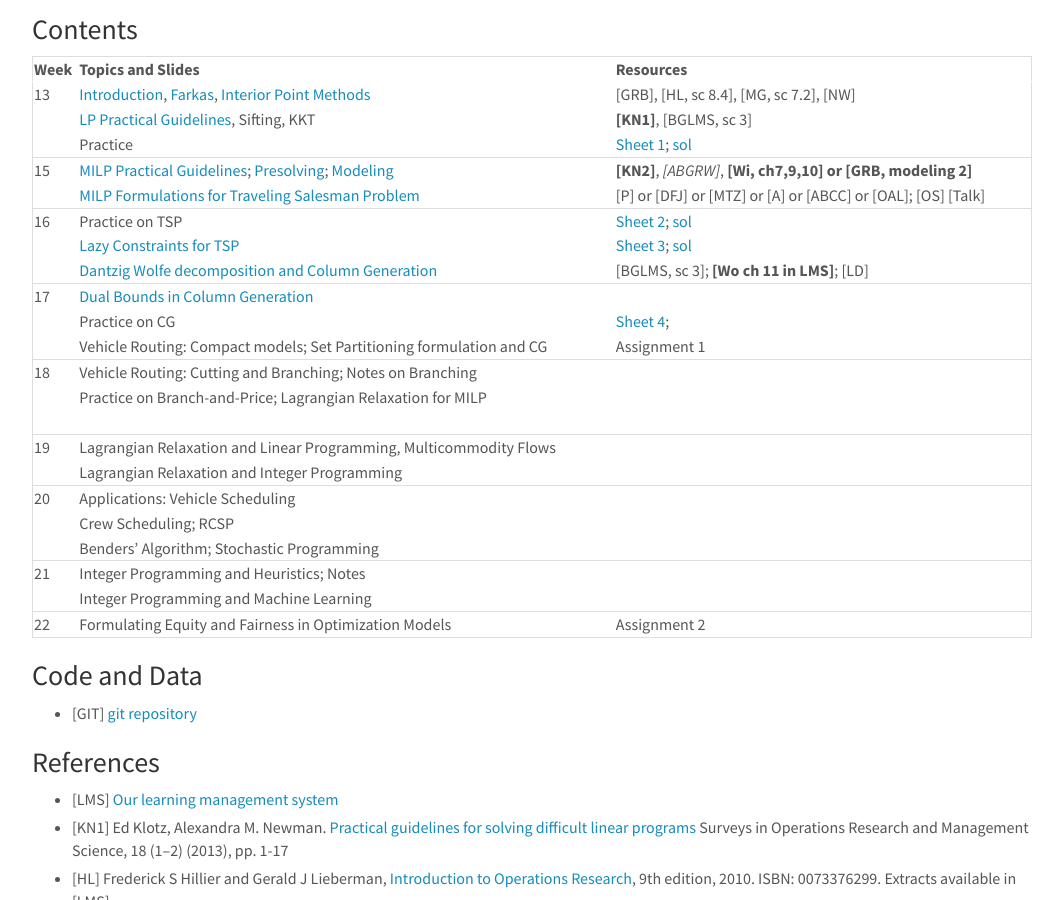
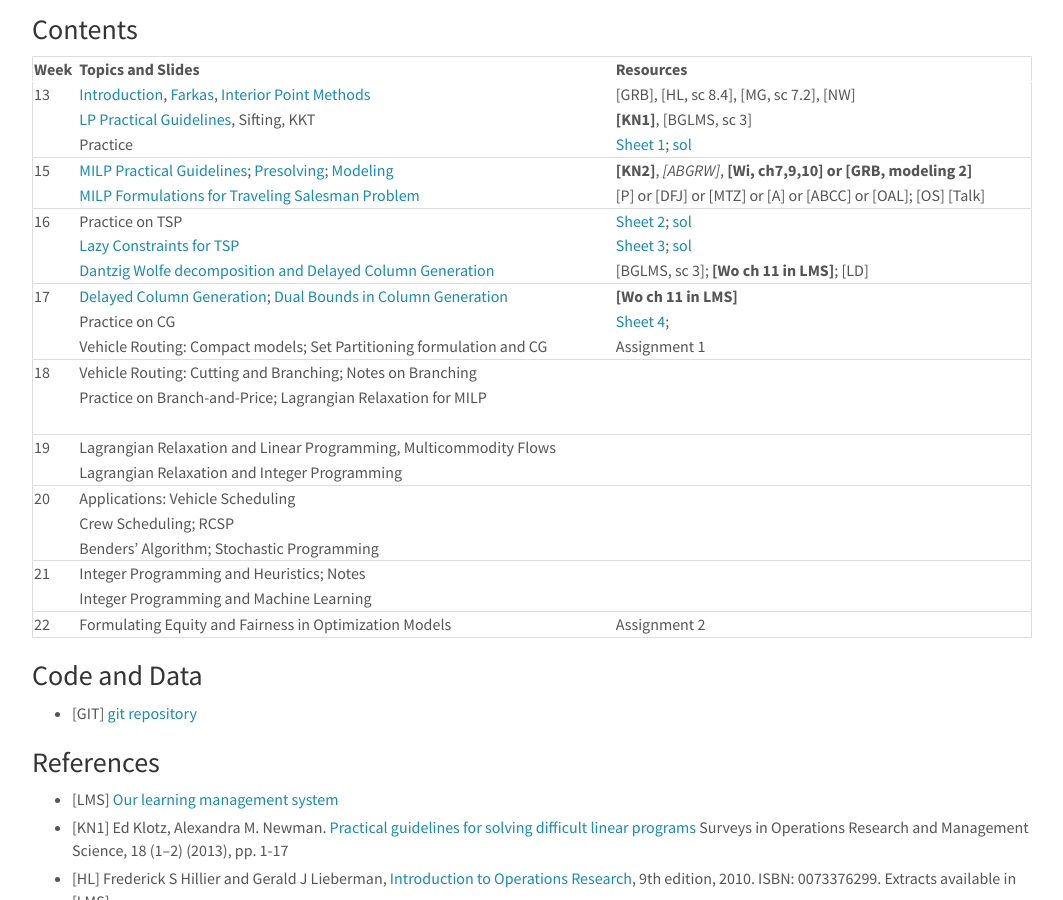
Before and after one commit to DM872/dm872.github.io, a Jekyll site: the page built from index.md, in a window 1280 px wide and 900 px high, scrolled down 465 px. Shown: the whole window, without its empty margins (108-1171 px from the left). Built offline with Jekyll 4.4.1, drawn with Linux system fonts in a browser that asks for light colours; nearby versions of some CDN libraries; comment, search, counter and statistics services are not loaded.

```diff
--- a/index.md
+++ b/index.md
@@ -54,39 +54,39 @@ w3.includeHTML();
 
 
 
-| Week | Topics and Slides                                                    | Resources                                                     |
-|------+----------------------------------------------------------------------+---------------------------------------------------------------|
-|   13 | [Introduction][51], [Farkas][512], [Interior Point Methods][511]     | [GRB], [HL, sc 8.4], [MG, sc 7.2], [NW]                       |
-|      | [LP Practical Guidelines][104],  Sifting, KKT                        | **[KN1]**,   [BGLMS, sc 3]                                    |
-|      | Practice                                                             | [Sheet 1][11]; [sol][81]                                      |
-|------+----------------------------------------------------------------------+---------------------------------------------------------------|
-|   15 | [MILP Practical Guidelines][105]; [Presolving][60]; [Modeling][7]    | **[KN2]**, *[ABGRW]*, **[Wi, ch7,9,10] or [GRB, modeling 2]** |
-|      | [MILP Formulations for Traveling Salesman Problem][144]              | [P] or [DFJ] or [MTZ] or [A] or [ABCC] or [OAL]; [OS] [Talk]  |
-|------+----------------------------------------------------------------------+---------------------------------------------------------------|
-|   16 | Practice on TSP                                                      | [Sheet 2][12];   [sol][82]                                    |
-|      | [Lazy Constraints for TSP][54]                                       | [Sheet 3][13];   [sol][83]                                    |
-|      | [Dantzig Wolfe decomposition and Column Generation][58]              | [BGLMS, sc 3];  **[Wo ch 11 in LMS]**; [LD]                   |
-|------+----------------------------------------------------------------------+---------------------------------------------------------------|
-|   17 | [Dual Bounds in Column Generation][59]                               |                                                               |
-|      | Practice on CG                                                       | [Sheet 4][14];                                                |
-|      | Vehicle Routing: Compact models; Set Partitioning formulation and CG | Assignment 1                                                  |
-|------+----------------------------------------------------------------------+---------------------------------------------------------------|
-|   18 | Vehicle Routing: Cutting and Branching; Notes on Branching           |                                                               |
-|      | Practice on Branch-and-Price; Lagrangian Relaxation for MILP         |                                                               |
-|      |                                                                      |                                                               |
-|------+----------------------------------------------------------------------+---------------------------------------------------------------|
-|   19 | Lagrangian Relaxation and Linear Programming, Multicommodity Flows   |                                                               |
-|      | Lagrangian Relaxation and Integer Programming                        |                                                               |
-|------+----------------------------------------------------------------------+---------------------------------------------------------------|
-|   20 | Applications: Vehicle Scheduling                                     |                                                               |
-|      | Crew Scheduling; RCSP                                                |                                                               |
-|      | Benders' Algorithm; Stochastic Programming                           |                                                               |
-|------+----------------------------------------------------------------------+---------------------------------------------------------------|
-|   21 | Integer Programming and Heuristics; Notes                            |                                                               |
-|      | Integer Programming and Machine Learning                             |                                                               |
-|------+----------------------------------------------------------------------+---------------------------------------------------------------|
-|   22 | Formulating Equity and Fairness in Optimization Models               | Assignment 2                                                  |
-|------+----------------------------------------------------------------------+---------------------------------------------------------------|
+| Week | Topics and Slides                                                        | Resources                                                     |
+|------+--------------------------------------------------------------------------+---------------------------------------------------------------|
+|   13 | [Introduction][51], [Farkas][512], [Interior Point Methods][511]         | [GRB], [HL, sc 8.4], [MG, sc 7.2], [NW]                       |
+|      | [LP Practical Guidelines][104],  Sifting, KKT                            | **[KN1]**,   [BGLMS, sc 3]                                    |
+|      | Practice                                                                 | [Sheet 1][11]; [sol][81]                                      |
+|------+--------------------------------------------------------------------------+---------------------------------------------------------------|
+|   15 | [MILP Practical Guidelines][105]; [Presolving][60]; [Modeling][7]        | **[KN2]**, *[ABGRW]*, **[Wi, ch7,9,10] or [GRB, modeling 2]** |
+|      | [MILP Formulations for Traveling Salesman Problem][144]                  | [P] or [DFJ] or [MTZ] or [A] or [ABCC] or [OAL]; [OS] [Talk]  |
+|------+--------------------------------------------------------------------------+---------------------------------------------------------------|
+|   16 | Practice on TSP                                                          | [Sheet 2][12];   [sol][82]                                    |
+|      | [Lazy Constraints for TSP][54]                                           | [Sheet 3][13];   [sol][83]                                    |
+|      | [Dantzig Wolfe decomposition and Delayed Column Generation][58]          | [BGLMS, sc 3];  **[Wo ch 11 in LMS]**; [LD]                   |
+|------+--------------------------------------------------------------------------+---------------------------------------------------------------|
+|   17 | [Delayed Column Generation][599]; [Dual Bounds in Column Generation][59] | **[Wo ch 11 in LMS]**                                         |
+|      | Practice on CG                                                           | [Sheet 4][14];                                                |
+|      | Vehicle Routing: Compact models; Set Partitioning formulation and CG     | Assignment 1                                                  |
+|------+--------------------------------------------------------------------------+---------------------------------------------------------------|
+|   18 | Vehicle Routing: Cutting and Branching; Notes on Branching               |                                                               |
+|      | Practice on Branch-and-Price; Lagrangian Relaxation for MILP             |                                                               |
+|      |                                                                          |                                                               |
+|------+--------------------------------------------------------------------------+---------------------------------------------------------------|
+|   19 | Lagrangian Relaxation and Linear Programming, Multicommodity Flows       |                                                               |
+|      | Lagrangian Relaxation and Integer Programming                            |                                                               |
+|------+--------------------------------------------------------------------------+---------------------------------------------------------------|
+|   20 | Applications: Vehicle Scheduling                                         |                                                               |
+|      | Crew Scheduling; RCSP                                                    |                                                               |
+|      | Benders' Algorithm; Stochastic Programming                               |                                                               |
+|------+--------------------------------------------------------------------------+---------------------------------------------------------------|
+|   21 | Integer Programming and Heuristics; Notes                                |                                                               |
+|      | Integer Programming and Machine Learning                                 |                                                               |
+|------+--------------------------------------------------------------------------+---------------------------------------------------------------|
+|   22 | Formulating Equity and Fairness in Optimization Models                   | Assignment 2                                                  |
+|------+--------------------------------------------------------------------------+---------------------------------------------------------------|
 
 
 
```
Also changed, not shown: other parts of index.md (+1 -0 lines), 1 other file.
